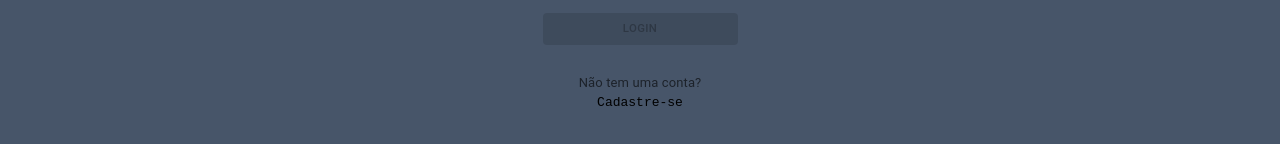
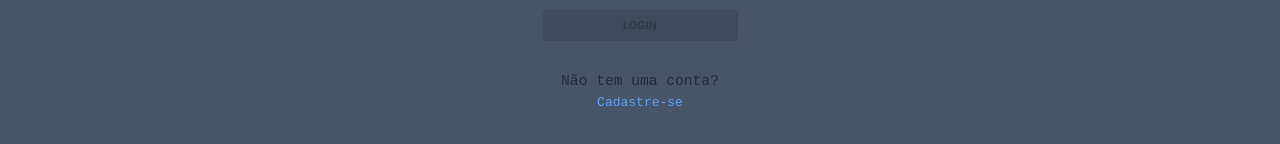
Before and after one commit to Thyago-Oliveira-Perez/passwordManager, a React (Vite) app in the folder webApp/: page /login in a window 1280 px wide. Shown: the part 336-480 px from the top of the page. Built offline with nearby package versions, Linux system fonts and the light colour scheme.

Commit message:
feature - redirect to homePage pós login

```diff
--- a/webApp/src/pages/login/components/formLogin/index.tsx
+++ b/webApp/src/pages/login/components/formLogin/index.tsx
@@ -1,4 +1,4 @@
-import { TextField, Button, InputLabel } from "@mui/material";
+import { TextField, Button } from "@mui/material";
 import { useState } from "react";
 import { Link } from "react-router-dom";
 import { FormLoginTypes } from "./formLogin.types";
@@ -55,8 +55,8 @@ export default function FormLogin(props: FormLoginTypes) {
       </div>
 
       <div className="flex flex-col content-center m-2">
-        <InputLabel className="text-center">Não tem uma conta?</InputLabel>
-        <Link className="text-center" to="/register">
+        <p className="text-center text-lg text-gray-800">Não tem uma conta?</p>
+        <Link className="text-center text-blue-400" to="/register">
           Cadastre-se
         </Link>
       </div>
--- a/webApp/src/pages/login/index.tsx
+++ b/webApp/src/pages/login/index.tsx
@@ -1,10 +1,17 @@
 import FormLogin from "./components/formLogin";
-import { LoginRequest } from "./components/formLogin/formLogin.types";
+import {
+  LoginRequest,
+  LoginResponse,
+} from "./components/formLogin/formLogin.types";
 import { useState } from "react";
 import { UserApi } from "../../api/user.api";
+import AuthService from "../../services/auth.service";
+import { useNavigate } from "react-router-dom";
 
 export default function LoginPage() {
   const userApi = new UserApi();
+  const authService = new AuthService();
+  const navigate = useNavigate();
 
   const [loginObj, setLoginObj] = useState<LoginRequest>({
     login: "",
@@ -12,9 +19,10 @@ export default function LoginPage() {
   });
 
   const sendRequest = () => {
-    userApi.login(loginObj).then((response) => {
-      console.log(response);
-    })
+    userApi.login(loginObj).then((response: any) => {
+      authService.setLoggedUser(response.data);
+      navigate("/home");
+    });
   };
 
   return (
--- a/webApp/src/services/auth.service.ts
+++ b/webApp/src/services/auth.service.ts
@@ -1,12 +1,18 @@
-import { LoginResponse } from "../pages/login/components/formLogin/formLogin.types";
+export default class AuthService{
 
-const AuthService = {
+  setLoggedUser(userLogged: any){
+    if(userLogged != null){
+      let parsedData = JSON.stringify(userLogged)
+      localStorage.setItem("user", parsedData)
+    }
+  }
 
-  setLoggedUser(userLogged: LoginResponse){
-    let parsedData = JSON.stringify(userLogged)
-    localStorage.setItem("user", parsedData)
+  getLoggedUser(){
+    let user = localStorage.getItem("user");
+    if(user != null){
+      return JSON.parse(user)
+    }
+    return user;
   }
 
 }
-
-export default AuthService;
```
Also changed, not shown: 2 other files (tests, documents, lock files or other folders).
